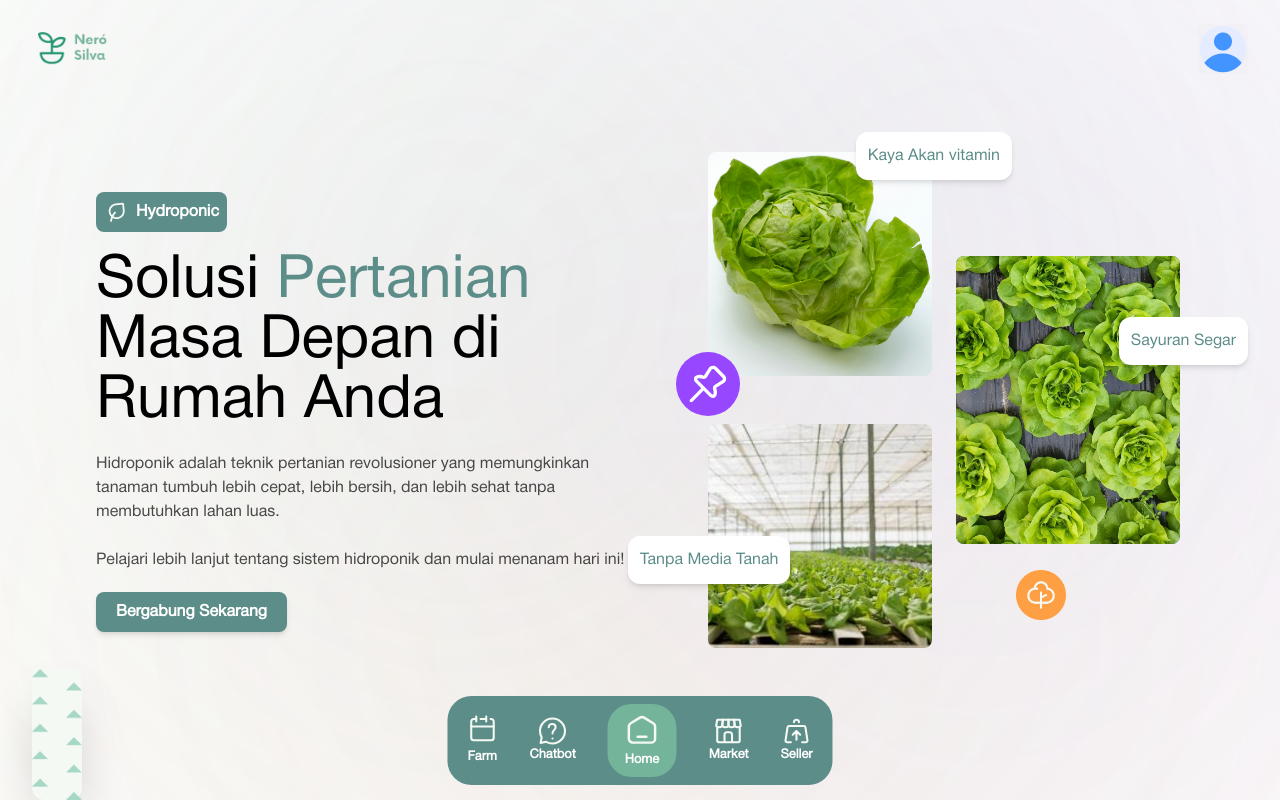
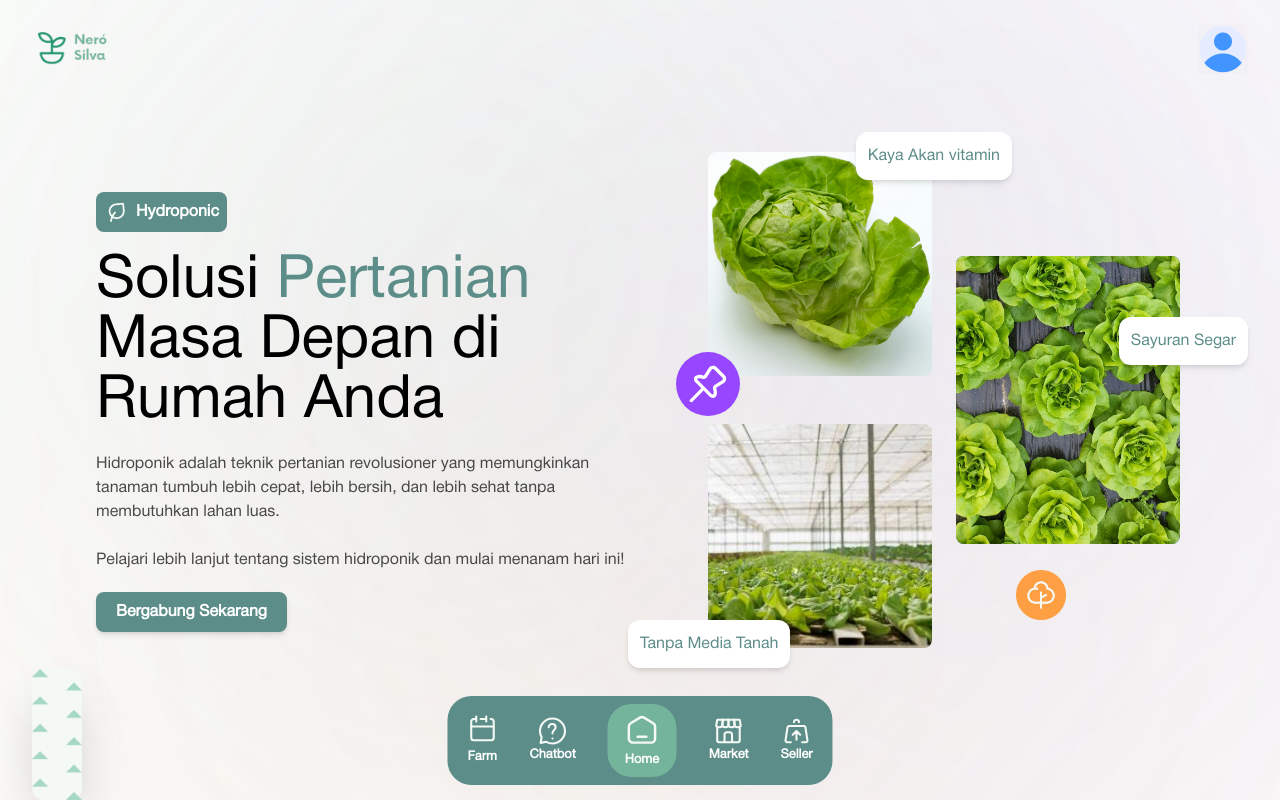
Before and after one commit to said-boy/fe-nero-silva, a React (Vite) app: page / in a window 1280 px wide. Built offline with nearby package versions, Linux system fonts and the light colour scheme.

Commit message:
update landing page #1

```diff
--- a/src/index.css
+++ b/src/index.css
@@ -714,6 +714,14 @@ video {
 
 .top-\[450px\] {
   top: 450px;
+}
+
+.bottom-0 {
+  bottom: 0px;
+}
+
+.-bottom-5 {
+  bottom: -1.25rem;
 }
 
 .-z-10 {
--- a/src/pages/HomePage.jsx
+++ b/src/pages/HomePage.jsx
@@ -103,7 +103,7 @@ export default function HomePage() {
                         <div className="h-56 w-56 overflow-clip flex items-center justify-start rounded-lg mt-12">
                           <Rectangle />
                         </div>
-                        <span className="absolute z-10 bg-white p-3 text-[#5C8D89] rounded-xl font-[500] bottom-16 -left-20 shadow-md">
+                        <span className="absolute z-10 bg-white p-3 text-[#5C8D89] rounded-xl font-[500] -bottom-5 -left-20 shadow-md">
                           Tanpa Media Tanah
                         </span>
                       </div>
```
